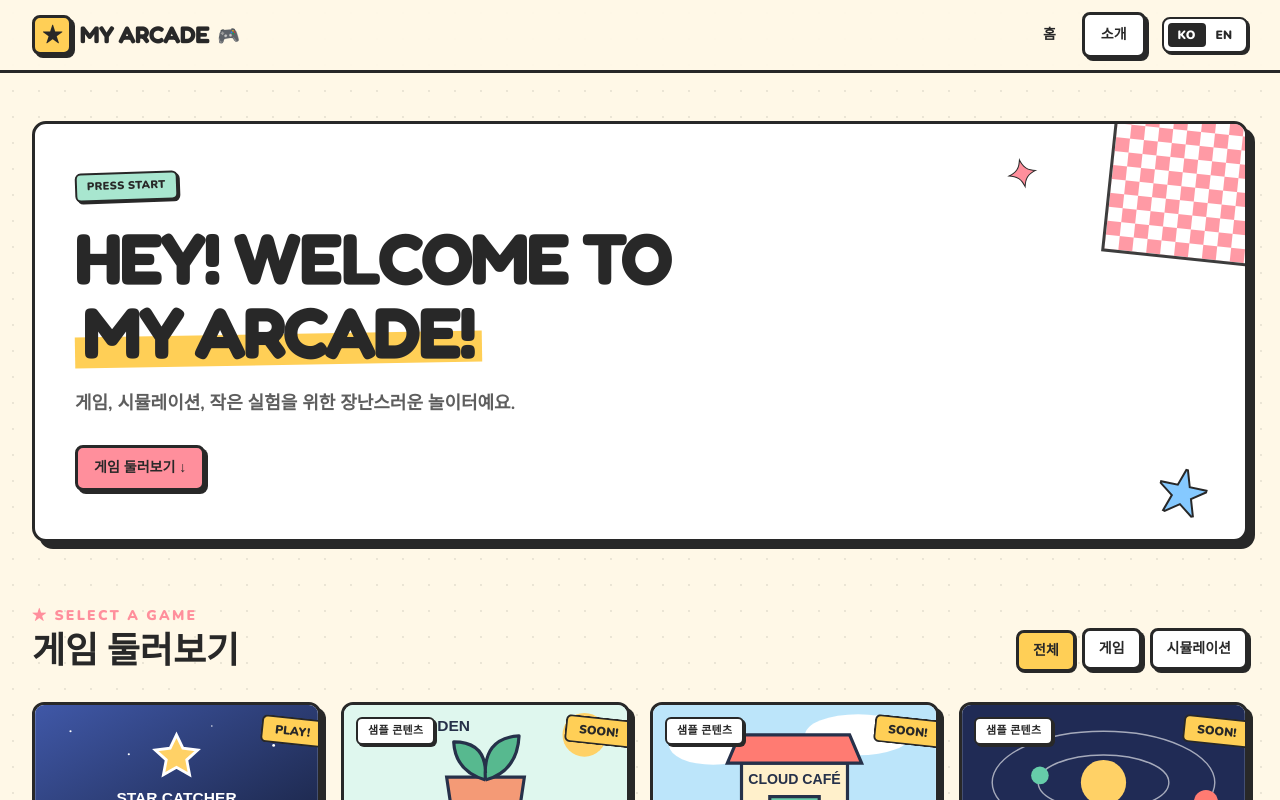
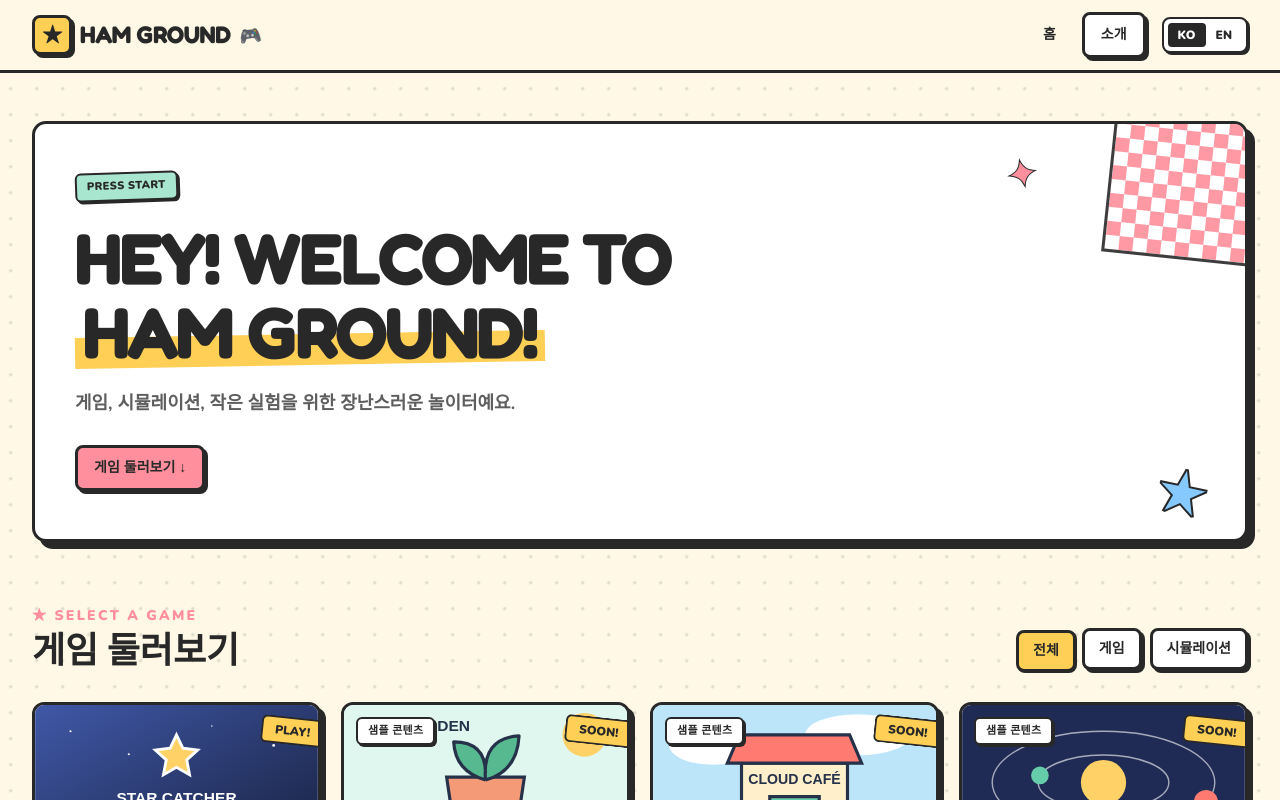
Before and after one commit to hjg1473/MyArcade, a React (Vite) app: page /#/ in a window 1280 px wide. Shown: the top 800 px of the page. Built offline with nearby package versions, Linux system fonts and the light colour scheme.

Commit message:
Rename site and add animated pattern background

```diff
--- a/index.html
+++ b/index.html
@@ -5,7 +5,7 @@
     <meta name="viewport" content="width=device-width, initial-scale=1.0" />
     <meta name="theme-color" content="#fff9ed" />
     <meta name="description" content="직접 만든 게임과 시뮬레이션을 모은 작은 개인 아케이드" />
-    <title>My Arcade</title>
+    <title>HAM GROUND</title>
   </head>
   <body>
     <div id="root"></div>
--- a/src/components/Footer.tsx
+++ b/src/components/Footer.tsx
@@ -1,2 +1,2 @@
 import { useLanguage } from '../context/LanguageContext'
-export function Footer() { const { t } = useLanguage(); return <footer className="mt-20 border-t-[3px] border-ink bg-lemon"><div className="mx-auto flex max-w-7xl flex-col gap-3 px-4 py-8 text-sm font-bold text-ink sm:flex-row sm:items-center sm:justify-between sm:px-6 lg:px-8"><p>© {new Date().getFullYear()} MY ARCADE · {t('footer')}</p><a href="https://github.com/hjg1473/MyArcade" target="_blank" rel="noreferrer" className="brutal-button tone-white">{t('github')} ↗</a></div></footer> }
+export function Footer() { const { t } = useLanguage(); return <footer className="mt-20 border-t-[3px] border-ink bg-lemon"><div className="mx-auto flex max-w-7xl flex-col gap-3 px-4 py-8 text-sm font-bold text-ink sm:flex-row sm:items-center sm:justify-between sm:px-6 lg:px-8"><p>© {new Date().getFullYear()} HAM GROUND · {t('footer')}</p><a href="https://github.com/hjg1473/MyArcade" target="_blank" rel="noreferrer" className="brutal-button tone-white">{t('github')} ↗</a></div></footer> }
--- a/src/components/Header.tsx
+++ b/src/components/Header.tsx
@@ -8,9 +8,9 @@ export function Header() {
   const goToAbout = () => { if (pathname !== '/') window.location.hash = '/#about'; else document.getElementById('about')?.scrollIntoView({ behavior: 'smooth' }) }
   return <header className="sticky top-0 z-30 border-b-[3px] border-ink bg-cream/95">
     <div className="mx-auto flex max-w-7xl items-center justify-between px-4 py-3 sm:px-6 lg:px-8">
-      <Link to="/" className="logo-lockup group" aria-label="My Arcade home">
+      <Link to="/" className="logo-lockup group" aria-label="HAM GROUND home">
         <span className="logo-icon">★</span>
-        <span className="text-lg sm:text-2xl">MY ARCADE</span><span className="hidden -rotate-6 text-lg sm:inline" aria-hidden>🎮</span>
+        <span className="text-lg sm:text-2xl">HAM GROUND</span><span className="hidden -rotate-6 text-lg sm:inline" aria-hidden>🎮</span>
       </Link>
       <nav className="flex items-center gap-1 text-sm font-bold sm:gap-3" aria-label="Main navigation">
         <Link to="/" className="nav-link">{t('home')}</Link>
--- a/src/components/Layout.tsx
+++ b/src/components/Layout.tsx
@@ -1,5 +1,38 @@
+import { useEffect } from 'react'
 import { Outlet } from 'react-router-dom'
 import { Header } from './Header'
 import { Footer } from './Footer'
 
-export function Layout() { return <div className="min-h-screen"><Header /><main><Outlet /></main><Footer /></div> }
+export function Layout() {
+  useEffect(() => {
+    const finePointer = window.matchMedia('(min-width: 1024px) and (pointer: fine)')
+    const reducedMotion = window.matchMedia('(prefers-reduced-motion: reduce)')
+    let frame = 0
+
+    const movePattern = (event: PointerEvent) => {
+      if (!finePointer.matches || reducedMotion.matches) return
+      cancelAnimationFrame(frame)
+      frame = requestAnimationFrame(() => {
+        const x = ((event.clientX / window.innerWidth) - 0.5) * 10
+        const y = ((event.clientY / window.innerHeight) - 0.5) * 10
+        document.documentElement.style.setProperty('--pattern-x', `${x.toFixed(2)}px`)
+        document.documentElement.style.setProperty('--pattern-y', `${y.toFixed(2)}px`)
+      })
+    }
+    const resetPattern = () => {
+      document.documentElement.style.setProperty('--pattern-x', '0px')
+      document.documentElement.style.setProperty('--pattern-y', '0px')
+    }
+
+    window.addEventListener('pointermove', movePattern, { passive: true })
+    document.documentElement.addEventListener('mouseleave', resetPattern)
+    return () => {
+      cancelAnimationFrame(frame)
+      window.removeEventListener('pointermove', movePattern)
+      document.documentElement.removeEventListener('mouseleave', resetPattern)
+      resetPattern()
+    }
+  }, [])
+
+  return <div className="relative isolate min-h-screen"><div className="animated-pattern" aria-hidden="true" /><Header /><main><Outlet /></main><Footer /></div>
+}
--- a/src/data/translations.ts
+++ b/src/data/translations.ts
@@ -2,7 +2,7 @@ import type { Language } from '../types'
 
 export const translations = {
   ko: {
-    home: '홈', about: '소개', welcome: 'HEY! WELCOME TO MY ARCADE!',
+    home: '홈', about: '소개', welcome: 'HEY! WELCOME TO HAM GROUND!',
     subtitle: '게임, 시뮬레이션, 작은 실험을 위한 장난스러운 놀이터예요.',
     browse: '게임 둘러보기', all: '전체', games: '게임', simulations: '시뮬레이션',
     play: '플레이', preview: '준비 중', demo: '샘플 콘텐츠', game: '게임', simulation: '시뮬레이션',
@@ -18,7 +18,7 @@ export const translations = {
     footer: '작은 게임, 큰 즐거움.', github: 'GitHub',
   },
   en: {
-    home: 'Home', about: 'About', welcome: 'HEY! WELCOME TO MY ARCADE!',
+    home: 'Home', about: 'About', welcome: 'HEY! WELCOME TO HAM GROUND!',
     subtitle: 'A little playground for games, simulations & experiments.',
     browse: 'Browse games', all: 'All', games: 'Games', simulations: 'Simulations',
     play: 'Play', preview: 'Coming soon', demo: 'Sample content', game: 'Game', simulation: 'Simulation',
--- a/src/pages/HomePage.tsx
+++ b/src/pages/HomePage.tsx
@@ -15,7 +15,7 @@ export function HomePage() {
     <Section className="pb-8 pt-9 sm:pt-12">
       <div className="hero-panel">
         <div className="deco-checks" aria-hidden /><div className="deco-star star-one" aria-hidden>★</div><div className="deco-star star-two" aria-hidden>✦</div>
-        <div className="relative max-w-3xl"><Badge tone="mint" className="mb-5 -rotate-2">PRESS START</Badge><h1 className="hero-title">HEY! WELCOME TO <span>MY ARCADE!</span></h1><p className="mt-5 max-w-xl text-base font-bold leading-7 text-ink/75 sm:text-lg">{t('subtitle')}</p><a href="#games" className="brutal-button tone-pink mt-7">{t('browse')} ↓</a></div>
+        <div className="relative max-w-3xl"><Badge tone="mint" className="mb-5 -rotate-2">PRESS START</Badge><h1 className="hero-title">HEY! WELCOME TO <span>HAM GROUND!</span></h1><p className="mt-5 max-w-xl text-base font-bold leading-7 text-ink/75 sm:text-lg">{t('subtitle')}</p><a href="#games" className="brutal-button tone-pink mt-7">{t('browse')} ↓</a></div>
       </div>
     </Section>
     <Section id="games" className="scroll-mt-24 py-8">
--- a/src/styles/index.css
+++ b/src/styles/index.css
@@ -6,9 +6,20 @@
   --color-cream: #fff8e7; --color-yellow: #ffcf56; --color-pink: #ff8f9c;
   --color-blue: #85c9ff; --color-mint: #a8e6cf; --color-ink: #282828;
   --color-card: #ffffff; --shadow-card: 5px 5px 0 var(--color-ink); --shadow-button: 3px 3px 0 var(--color-ink);
+  --pattern-x: 0px; --pattern-y: 0px;
 }
 
 @layer components {
+  .animated-pattern {
+    @apply pointer-events-none fixed -inset-10 -z-10;
+    background-color: var(--color-cream);
+    background-image: radial-gradient(circle, rgba(40, 40, 40, .14) 1.5px, transparent 1.7px);
+    background-size: 26px 26px;
+    animation: pattern-drift 26s linear infinite;
+    transform: translate3d(var(--pattern-x), var(--pattern-y), 0);
+    transition: transform 240ms ease-out;
+    will-change: background-position, transform;
+  }
   .section-shell { @apply mx-auto max-w-7xl px-4 sm:px-6 lg:px-8; }
   .logo-lockup { @apply flex items-center gap-2 font-bold tracking-tight text-ink; }
   .logo-icon { @apply grid h-10 w-10 place-items-center rounded-lg border-[3px] border-ink bg-lemon text-xl transition-transform duration-200; box-shadow: var(--shadow-button); }
@@ -67,11 +78,17 @@
 @media (prefers-reduced-motion: reduce) {
   *, *::before, *::after { scroll-behavior: auto !important; animation-duration: .01ms !important; animation-iteration-count: 1 !important; transition-duration: .01ms !important; }
   .game-card:hover, .game-card:nth-child(even):hover, .brutal-button:hover { transform: none; }
+  .animated-pattern { animation: none; transform: none; transition: none; }
+}
+
+@keyframes pattern-drift {
+  from { background-position: 0 0; }
+  to { background-position: 52px 52px; }
 }
 
 @layer base {
   html { scroll-behavior: smooth; }
-  body { @apply m-0 bg-cream font-sans text-ink antialiased; overflow-x: hidden; background-image: radial-gradient(#28282818 1.5px, transparent 1.5px); background-size: 26px 26px; }
+  body { @apply m-0 bg-cream font-sans text-ink antialiased; overflow-x: hidden; }
   h1, h2, h3, .logo-lockup { font-family: 'Fredoka', 'Pretendard', system-ui, sans-serif; }
   button, a { -webkit-tap-highlight-color: transparent; }
   :focus-visible { outline: 3px solid var(--color-blue); outline-offset: 4px; }
```
Also changed, not shown: 1 other file (tests, documents, lock files or other folders).
